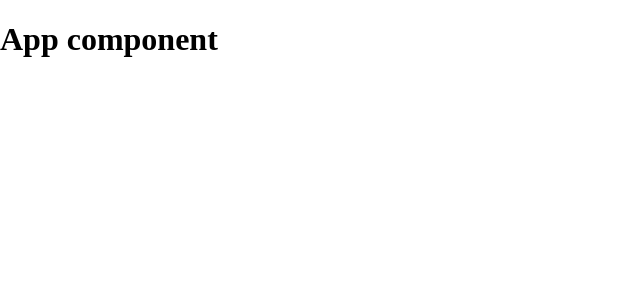
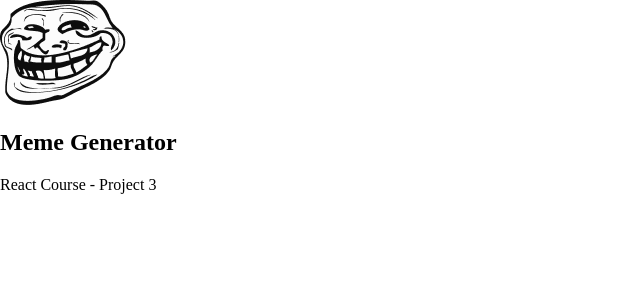
Before and after one commit to vishalicious213/meme-generator, a React (Vite) app: page / in a window 1280 px wide. Shown: the top 300 px of the page, without its empty margins (0-640 px from the left). Built offline with nearby package versions, Linux system fonts and the light colour scheme.

Commit message:
drafted /components/Header and set up elements

```diff
--- a/App.jsx
+++ b/App.jsx
@@ -1,7 +1,9 @@
+import Header from "./components/Header"
+
 export default function App() {
     return (
         <>
-            <h1>App component</h1>
+            <Header />
         </>
     )
 }
--- /dev/null
+++ b/components/Header.jsx
@@ -0,0 +1,11 @@
+export default function Header() {
+    return (
+        <header>
+            <div>
+                <img src="./troll-face.png" alt="troll face" />
+                <h2>Meme Generator</h2>
+            </div>
+            <div>React Course - Project 3</div>
+        </header>
+    )
+}
```
Also changed, not shown: public/troll-face.png (added).
